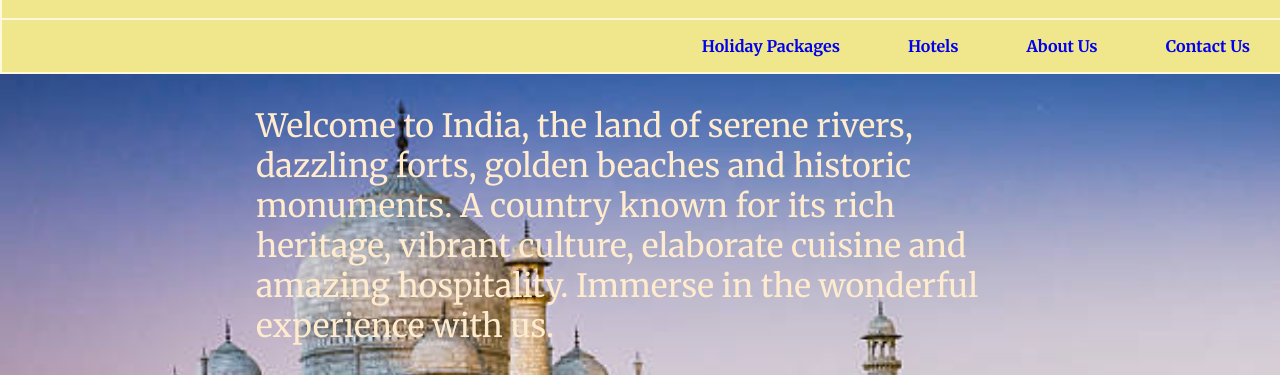
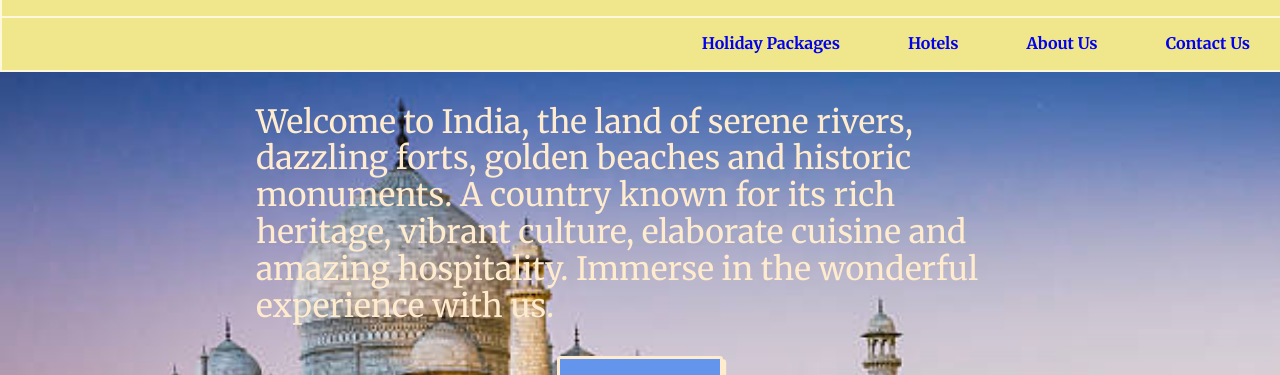
Before and after one commit to Silverdust22/CompanyHomePage, a plain HTML site: page index.html in a window 1280 px wide. Shown: the part 113-488 px from the top of the page. Drawn offline with nearby package versions, Linux system fonts and the light colour scheme.

Commit message:
Update index.html

```diff
--- a/index.html
+++ b/index.html
@@ -4,6 +4,7 @@
     <meta charset="utf-8">
     <title>Magnificent India</title>
     <meta name="viewport" content="width=device-width,initial-scale=1">
+    <link rel="stylesheet" href="css/normalize.min.css">
     <link href="https://fonts.googleapis.com/css2?family=Dancing+Script:wght@400..700&family=Merriweather:ital,wght@0,300;0,400;0,700;0,900;1,300;1,400;1,700;1,900&display=swap" rel="stylesheet">
     <link rel="stylesheet" href="./styles.css">
   </head>
```
